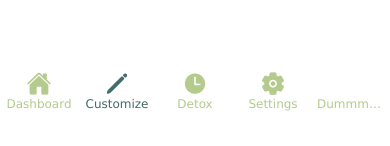
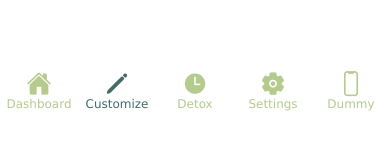
Before and after one commit to jzeller04/unplugged, a React Native app: screen /Customize in a window 390 px wide. Shown: the part 695-841 px from the top of the page. Built offline with nearby package versions, Linux system fonts and the light colour scheme.

Commit message:
Fixed dummy screen navigation styling

```diff
--- a/src/client/navigation/TabNavigator.js
+++ b/src/client/navigation/TabNavigator.js
@@ -41,10 +41,10 @@ function TabNavigator() {
         }}
       />
       <Tab.Screen
-        name="Dummmy Phone"
+        name="Dummy"
         component={DummyScreen}
         options={{ header: () => null, tabBarIcon: ({ color, size }) => (
-          <Ionicons name="" color={color} size={size} /> ),
+          <Ionicons name="phone-portrait-outline" color={color} size={size} /> ),
         }}
       />
     </Tab.Navigator>
```
